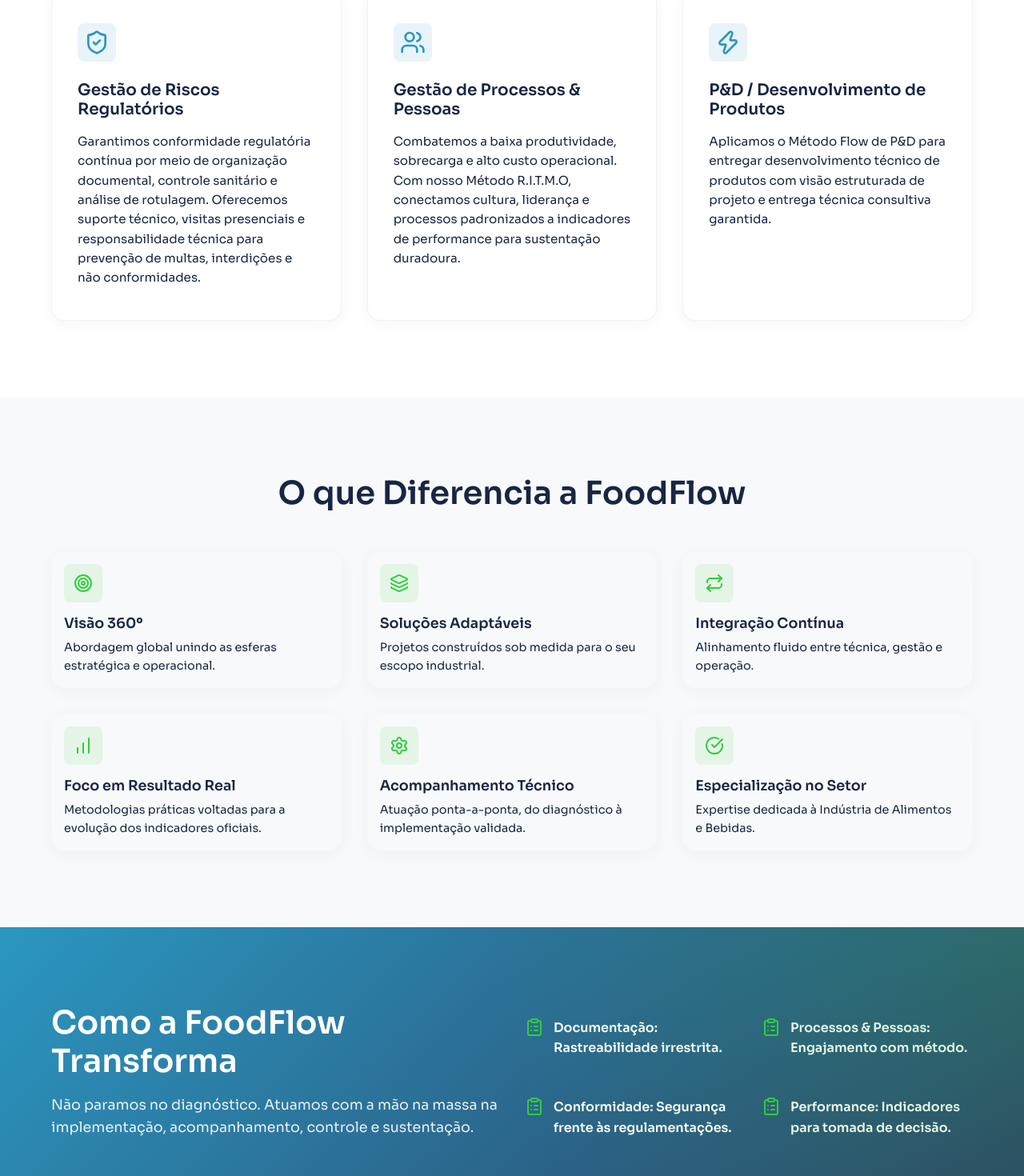
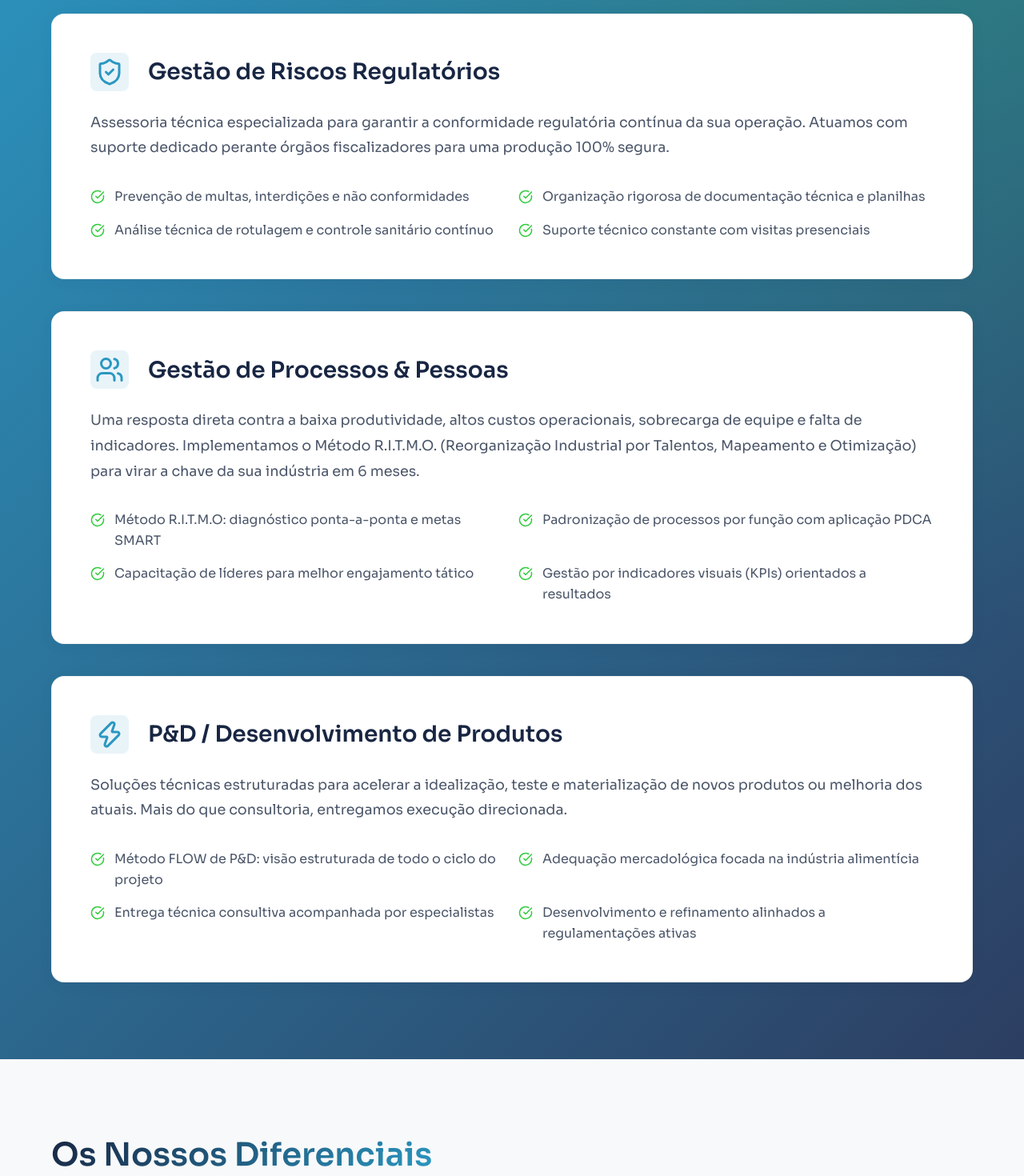
Before and after one commit to solutionsfoodflow-droid/foodflow-system, a React (Vite) app: page / in a window 1280 px wide. Shown: the part 1020-2490 px from the top of the page at 80% size. Built offline with nearby package versions, Linux system fonts and the light colour scheme; a web font is replaced by a local one.

Commit message:
feat(homepage-v3): implement V3 with expanded commercial copy and layout

```diff
--- a/src/App.tsx
+++ b/src/App.tsx
@@ -10,9 +10,9 @@
   Users,
   CheckCircle,
   BarChart,
-  ClipboardList,
   Layers,
-  Settings
+  Settings,
+  AlertCircle
 } from 'lucide-react';
 import './App.css';
 
@@ -21,82 +21,96 @@
 // Edite os textos, links e configurações aqui!
 // ==========================================
 const CONFIG = {
-  // Links e Assets Principais
   urls: {
-    acessarSistema: "/sistema", // Mude para: /login, #app, ou https://ondeestiver
-    logoPublicPath: "/imgs/Logotipos coloridos_07.png" // Ícone e logo na navbar
+    acessarSistema: "/sistema", // Mude aqui a rota (ex: /login, #app)
+    logoPublicPath: "/imgs/Logotipos coloridos_07.png", // Ícone e logo na navbar
+    favicon: "/imgs/Logotipos coloridos_07.png"
   },
 
-  // Header Nav
   navItems: [
     { label: "Home", href: "#home" },
     { label: "Soluções", href: "#solucoes" },
     { label: "Diferenciais", href: "#diferenciais" },
+    { label: "Sustentação", href: "#transformacao" },
     { label: "Sobre", href: "#sobre" },
   ],
 
-  // 1. Hero
   hero: {
-    headline: "Soluções que movem a indústria de Alimentos e Bebidas.",
-    subheadline: "Tecnologia, conformidade, organização de processos e pessoas com inovação aplicada. Transformamos estratégia em resultados consolidados.",
+    headline: "Soluções que movem a indústria de alimentos e bebidas",
+    subheadline: "A FoodFlow Solutions conecta conformidade, processos, pessoas e inovação aplicada para transformar a operação industrial com mais clareza, segurança e resultado.",
     primaryCta: "Acessar Sistema",
-    secondaryCta: "Falar com a FoodFlow"
+    secondaryCta: "Conhecer Soluções"
   },
 
-  // 2. Soluções Principais
   solucoes: {
-    sectionTitle: "Soluções que Movem a Indústria",
+    sectionTitle: "As Engrenagens da sua Operação",
     frentes: [
       {
-        icon: <ShieldCheck size={32} />,
+        icon: <ShieldCheck size={36} />,
         title: "Gestão de Riscos Regulatórios",
-        desc: "Garantimos conformidade regulatória contínua por meio de organização documental, controle sanitário e análise de rotulagem. Oferecemos suporte técnico, visitas presenciais e responsabilidade técnica para prevenção de multas, interdições e não conformidades."
+        desc: "Assessoria técnica especializada para garantir a conformidade regulatória contínua da sua operação. Atuamos com suporte dedicado perante órgãos fiscalizadores para uma produção 100% segura.",
+        benefits: [
+          "Prevenção de multas, interdições e não conformidades",
+          "Organização rigorosa de documentação técnica e planilhas",
+          "Análise técnica de rotulagem e controle sanitário contínuo",
+          "Suporte técnico constante com visitas presenciais"
+        ]
       },
       {
-        icon: <Users size={32} />,
+        icon: <Users size={36} />,
         title: "Gestão de Processos & Pessoas",
-        desc: "Combatemos a baixa produtividade, sobrecarga e alto custo operacional. Com nosso Método R.I.T.M.O, conectamos cultura, liderança e processos padronizados a indicadores de performance para sustentação duradoura."
+        desc: "Uma resposta direta contra a baixa produtividade, altos custos operacionais, sobrecarga de equipe e falta de indicadores. Implementamos o Método R.I.T.M.O. (Reorganização Industrial por Talentos, Mapeamento e Otimização) para virar a chave da sua indústria em 6 meses.",
+        benefits: [
+          "Método R.I.T.M.O: diagnóstico ponta-a-ponta e metas SMART",
+          "Padronização de processos por função com aplicação PDCA",
+          "Capacitação de líderes para melhor engajamento tático",
+          "Gestão por indicadores visuais (KPIs) orientados a resultados"
+        ]
       },
       {
-        icon: <Zap size={32} />,
+        icon: <Zap size={36} />,
         title: "P&D / Desenvolvimento de Produtos",
-        desc: "Aplicamos o Método Flow de P&D para entregar desenvolvimento técnico de produtos com visão estruturada de projeto e entrega técnica consultiva garantida."
+        desc: "Soluções técnicas estruturadas para acelerar a idealização, teste e materialização de novos produtos ou melhoria dos atuais. Mais do que consultoria, entregamos execução direcionada.",
+        benefits: [
+          "Método FLOW de P&D: visão estruturada de todo o ciclo do projeto",
+          "Adequação mercadológica focada na indústria alimentícia",
+          "Entrega técnica consultiva acompanhada por especialistas",
+          "Desenvolvimento e refinamento alinhados a regulamentações ativas"
+        ]
       }
     ]
   },
 
-  // 3. Diferenciais
-  diferenciais: [
-    { icon: <Target />, title: "Visão 360º", desc: "Abordagem global unindo as esferas estratégica e operacional." },
-    { icon: <Layers />, title: "Soluções Adaptáveis", desc: "Projetos construídos sob medida para o seu escopo industrial." },
-    { icon: <Repeat />, title: "Integração Contínua", desc: "Alinhamento fluido entre técnica, gestão e operação." },
-    { icon: <BarChart />, title: "Foco em Resultado Real", desc: "Metodologias práticas voltadas para a evolução dos indicadores oficiais." },
-    { icon: <Settings />, title: "Acompanhamento Técnico", desc: "Atuação ponta-a-ponta, do diagnóstico à implementação validada." },
-    { icon: <CheckCircle />, title: "Especialização no Setor", desc: "Expertise dedicada à Indústria de Alimentos e Bebidas." }
-  ],
-
-  // 4. Como a FoodFlow transforma
-  transformacao: {
-    title: "Como a FoodFlow Transforma",
-    subtitle: "Não paramos no diagnóstico. Atuamos com a mão na massa na implementação, acompanhamento, controle e sustentação.",
+  diferenciais: {
+    sectionTitle: "Os Nossos Diferenciais",
     items: [
-      "Documentação: Rastreabilidade irrestrita.",
-      "Processos & Pessoas: Engajamento com método.",
-      "Conformidade: Segurança frente às regulamentações.",
-      "Performance: Indicadores para tomada de decisão."
+      { icon: <Target />, title: "Visão 360º", desc: "Compreensão completa do ecossistema e cruzamento de dados de toda a planta." },
+      { icon: <Settings />, title: "Especialização Focada", desc: "Expertise dedicada exclusivamente à indústria de alimentos e bebidas." },
+      { icon: <Layers />, title: "Modelos Adaptáveis", desc: "Projetos construídos sob medida com flexibilidade operacional." },
+      { icon: <Repeat />, title: "Integração Contínua", desc: "Uma malha fluida que unifica a parte técnica, gestão e a linha de operação." },
+      { icon: <CheckCircle />, title: "Implementação Real", desc: "Acompanhamento que sai do papel, orientado e testado a resultados." },
+      { icon: <BarChart />, title: "Clareza Visual", desc: "Sistemas e métodos que tornam o complexo em rotinas perfeitamente legíveis." }
     ]
   },
 
-  // 5. Sobre / Posicionamento
-  sobre: {
-    title: "A Parceira da sua Indústria",
-    content: "A FoodFlow Solutions entrega soluções sob medida que vão muito além da consultoria tradicional. Conectamos processos robustos e inovação aplicável, unindo confiança, estrutura e clareza para viabilizar um crescimento sustentável, técnico sem ser pesado, e essencialmente comercial."
+  transformacao: {
+    title: "Como a FoodFlow Transforma",
+    subtitle: "Nós não paramos no diagnóstico. Conectamos estratégia empresarial, execução tática e rotina operacional entregando:",
+    blocks: [
+      { title: "Documentação & Processos", desc: "Processo limpo, rastreável e unificado." },
+      { title: "Pessoas & Cultura", desc: "Engajamento, treinamento e gestão de metas aplicáveis." },
+      { title: "Organização & Técnica", desc: "Estrutura e metodologias (SWOT, Ishikawa, 5W2H) rodando na prática." },
+      { title: "Acompanhamento de Resultados", desc: "Indicadores em tempo real para tomada de decisão sólida e segura." }
+    ]
   },
 
-  // 6. CTA Final
+  sobre: {
+    title: "O Seu Parceiro Estratégico",
+    content: "A FoodFlow Solutions existe para transformar a complexidade da indústria alimentícia em fluidez e crescimento. Somos parceiros estratégicos oferecendo solidez confiável aliada à inovação contínua. Para a sua indústria, um parceiro com confiança técnica, para o mercado, produtos e processos de altíssima exigência entregues sob medida."
+  },
+
   ctaFinal: {
-    headline: "Assuma o controle estruturado da sua indústria",
-    subheadline: "O método definitivo para destravar operações complexas de Alimentos e Bebidas.",
+    headline: "Pronto para estruturar sua operação com mais clareza, conformidade e resultado?",
     primaryCta: "Acessar Sistema",
     secondaryCta: "Falar com a FoodFlow"
   },
@@ -127,7 +141,7 @@
               src={CONFIG.urls.logoPublicPath}
               alt="FoodFlow Solutions"
               className="logo-image"
-              style={{ maxHeight: '45px', width: 'auto' }}
+              style={{ maxHeight: '42px', width: 'auto' }}
             />
           </a>
 
@@ -173,23 +187,52 @@
             <a href={CONFIG.urls.acessarSistema} className="btn btn-primary btn-lg">
               {CONFIG.hero.primaryCta} <ArrowRight size={18} />
             </a>
-            <a href="#sobre" className="btn btn-outline btn-lg">
+            <a href="#solucoes" className="btn btn-outline btn-lg">
               {CONFIG.hero.secondaryCta}
             </a>
           </div>
         </div>
       </section>
 
-      {/* 3. SOLUÇÕES QUE MOVEM A INDÚSTRIA */}
-      <section id="solucoes" className="section bg-white">
+      {/* 3. SOLUÇÕES EXTENSAS */}
+      <section id="solucoes" className="section bg-gradient text-white">
+        <div className="container" style={{ position: 'relative', zIndex: 2 }}>
+          <h2 className="section-title text-white">{CONFIG.solucoes.sectionTitle}</h2>
+          <p className="section-subtitle" style={{ color: 'rgba(255,255,255,0.9)' }}>
+            Eixos estratégicos sustentados por métodos aplicáveis.
+          </p>
+
+          <div className="solution-rich-grid mt-8">
+            {CONFIG.solucoes.frentes.map((item, index) => (
+              <div key={index} className="card rich-card" style={{ background: 'var(--color-white)', color: 'var(--color-dark)' }}>
+                <div className="rich-card-header">
+                  <div className="icon-wrapper primary-icon" style={{ margin: 0 }}>{item.icon}</div>
+                  <h3 className="rich-card-title">{item.title}</h3>
+                </div>
+                <p className="rich-card-desc">{item.desc}</p>
+                <div className="rich-card-bullets">
+                  {item.benefits.map((bullet, idx) => (
+                    <div key={idx} className="bullet-row">
+                      <CheckCircle size={18} className="text-secondary bullet-icon" />
+                      <span>{bullet}</span>
+                    </div>
+                  ))}
+                </div>
+              </div>
+            ))}
+          </div>
+        </div>
+      </section>
+
+      {/* 4. DIFERENCIAIS */}
+      <section id="diferenciais" className="section bg-gray-50">
         <div className="container">
-          <h2 className="section-title text-gradient-dark">{CONFIG.solucoes.sectionTitle}</h2>
-
+          <h2 className="section-title text-gradient-dark">{CONFIG.diferenciais.sectionTitle}</h2>
           <div className="grid grid-cols-3" style={{ marginTop: '3rem' }}>
-            {CONFIG.solucoes.frentes.map((item, index) => (
-              <div key={index} className="card hover-glow" style={{ animationDelay: `${index * 0.15}s` }}>
-                <div className="icon-wrapper primary-icon">{item.icon}</div>
-                <h3 style={{ fontSize: '1.25rem', marginBottom: '1rem', color: 'var(--color-dark)' }}>{item.title}</h3>
+            {CONFIG.diferenciais.items.map((item, index) => (
+              <div key={index} className="card hover-glow" style={{ padding: '2rem' }}>
+                <div className="icon-wrapper secondary-icon" style={{ marginBottom: '1rem' }}>{item.icon}</div>
+                <h3 style={{ fontSize: '1.25rem', marginBottom: '0.75rem', color: 'var(--color-dark)' }}>{item.title}</h3>
                 <p style={{ color: 'var(--color-gray-dark)', fontSize: '0.95rem' }}>{item.desc}</p>
               </div>
             ))}
@@ -197,65 +240,51 @@
         </div>
       </section>
 
-      {/* 4. SEÇÃO DE DIFERENCIAIS */}
-      <section id="diferenciais" className="section bg-gray-50">
+      {/* 5. COMO A FOODFLOW TRANSFORMA */}
+      <section id="transformacao" className="section bg-white">
         <div className="container">
-          <h2 className="section-title">O que Diferencia a FoodFlow</h2>
-          <div className="grid grid-cols-3" style={{ marginTop: '3rem' }}>
-            {CONFIG.diferenciais.map((item, index) => (
-              <div key={index} className="card" style={{ border: 'none', background: 'transparent', padding: '1rem' }}>
-                <div className="icon-wrapper secondary-icon" style={{ marginBottom: '1rem' }}>{item.icon}</div>
-                <h3 style={{ fontSize: '1.1rem', marginBottom: '0.5rem' }}>{item.title}</h3>
-                <p style={{ color: 'var(--color-gray-dark)', fontSize: '0.9rem' }}>{item.desc}</p>
-              </div>
-            ))}
-          </div>
-        </div>
-      </section>
-
-      {/* 5. COMO A FOODFLOW TRANSFORMA */}
-      <section className="section bg-gradient text-white">
-        <div className="container">
-          <div className="grid grid-cols-2" style={{ alignItems: 'center' }}>
-            <div>
-              <h2 className="section-title" style={{ textAlign: 'left', color: 'white' }}>{CONFIG.transformacao.title}</h2>
-              <p style={{ fontSize: '1.1rem', opacity: 0.9, marginBottom: '2rem' }}>
+          <div className="transform-layout">
+            <div className="transform-text">
+              <h2 className="section-title" style={{ textAlign: 'left' }}>{CONFIG.transformacao.title}</h2>
+              <p style={{ fontSize: '1.15rem', color: 'var(--color-gray-medium)', marginBottom: '2.5rem', maxWidth: '500px' }}>
                 {CONFIG.transformacao.subtitle}
               </p>
             </div>
-            <div>
-              <div className="grid grid-cols-2">
-                {CONFIG.transformacao.items.map((item, index) => (
-                  <div key={index} style={{ display: 'flex', gap: '0.75rem', marginBottom: '1rem' }}>
-                    <ClipboardList className="text-secondary" style={{ flexShrink: 0 }} />
-                    <p style={{ fontWeight: 600 }}>{item}</p>
+            <div className="transform-grid">
+              {CONFIG.transformacao.blocks.map((block, index) => (
+                <div key={index} className="transform-block">
+                  <div className="transform-icon">
+                    <AlertCircle size={28} className="text-primary" />
                   </div>
-                ))}
-              </div>
+                  <div>
+                    <h4 style={{ fontSize: '1.1rem', color: 'var(--color-dark)', marginBottom: '0.25rem' }}>{block.title}</h4>
+                    <p style={{ fontSize: '0.9rem', color: 'var(--color-gray-medium)' }}>{block.desc}</p>
+                  </div>
+                </div>
+              ))}
             </div>
           </div>
         </div>
       </section>
 
       {/* 6. SOBRE / POSICIONAMENTO */}
-      <section id="sobre" className="section bg-white">
+      <section id="sobre" className="section bg-dark-mesh text-white">
         <div className="container text-center about-container">
-          <Target className="about-icon text-primary" size={48} style={{ margin: '0 auto 1.5rem auto' }} />
-          <h2 className="section-title">{CONFIG.sobre.title}</h2>
-          <p className="about-content" style={{ color: 'var(--color-dark)' }}>{CONFIG.sobre.content}</p>
+          <Target className="about-icon text-secondary" size={48} style={{ margin: '0 auto 1.5rem auto' }} />
+          <h2 className="section-title text-white">{CONFIG.sobre.title}</h2>
+          <p className="about-content">{CONFIG.sobre.content}</p>
         </div>
       </section>
 
       {/* 7. CTA FINAL */}
-      <section className="section cta-final bg-dark-mesh text-white text-center">
-        <div className="container">
-          <h2 className="cta-headline">{CONFIG.ctaFinal.headline}</h2>
-          <p className="cta-subheadline">{CONFIG.ctaFinal.subheadline}</p>
-          <div className="hero-buttons mt-8">
+      <section className="section cta-final bg-gray-50 text-center">
+        <div className="container" style={{ maxWidth: '800px' }}>
+          <h2 className="cta-headline text-gradient-dark" style={{ marginBottom: '2rem' }}>{CONFIG.ctaFinal.headline}</h2>
+          <div className="hero-buttons">
             <a href={CONFIG.urls.acessarSistema} className="btn btn-primary btn-lg">
               {CONFIG.ctaFinal.primaryCta} <ArrowRight size={18} />
             </a>
-            <a href="#contato" className="btn btn-secondary btn-lg" style={{ borderColor: 'white', color: 'white' }}>
+            <a href="#contato" className="btn btn-outline btn-lg">
               {CONFIG.ctaFinal.secondaryCta}
             </a>
           </div>
@@ -263,26 +292,28 @@
       </section>
 
       {/* 8. FOOTER */}
-      <footer id="contato" className="footer" style={{ paddingBottom: '2rem' }}>
+      <footer id="contato" className="footer">
         <div className="container footer-grid">
           <div className="footer-brand">
             <img
               src={CONFIG.urls.logoPublicPath}
               alt="FoodFlow Solutions"
-              style={{ maxHeight: '40px', width: 'auto', marginBottom: '1rem', filter: 'brightness(0) invert(1)' }}
+              style={{ maxHeight: '45px', width: 'auto', marginBottom: '1rem', filter: 'brightness(0) invert(1)' }}
             />
-            <p>Conectando estratégia e processos.</p>
+            <p style={{ maxWidth: '250px' }}>Conectando estratégia, conformidade e processos.</p>
           </div>
           <div className="footer-links">
             <h4>Institucional</h4>
             <a href="#home">Home</a>
             <a href="#solucoes">Soluções</a>
             <a href="#diferenciais">Diferenciais</a>
+            <a href="#sobre">Nesse Movimento</a>
           </div>
           <div className="footer-links">
-            <h4>Contato</h4>
+            <h4>Contato e Rotinas</h4>
             <span style={{ display: 'block', color: 'var(--color-gray-medium)', marginBottom: '0.5rem' }}>{CONFIG.contact.email}</span>
-            <span style={{ display: 'block', color: 'var(--color-gray-medium)' }}>{CONFIG.contact.site}</span>
+            <span style={{ display: 'block', color: 'var(--color-gray-medium)', marginBottom: '1.5rem' }}>{CONFIG.contact.site}</span>
+            <a href={CONFIG.urls.acessarSistema} className="footer-acessar">Área do Sistema</a>
           </div>
         </div>
         <div className="footer-bottom">
--- a/src/index.css
+++ b/src/index.css
@@ -455,3 +455,90 @@
   color: var(--color-gray-medium);
   font-size: 0.875rem;
 }
+
+/* V3 Specific Layouts */
+.solution-rich-grid {
+  display: flex;
+  flex-direction: column;
+  gap: 2.5rem;
+}
+
+.rich-card {
+  padding: 3rem;
+  text-align: left;
+}
+
+.rich-card-header {
+  display: flex;
+  align-items: center;
+  gap: 1.5rem;
+  margin-bottom: 1.5rem;
+}
+
+.rich-card-title {
+  font-size: 1.75rem;
+  color: var(--color-dark);
+  margin: 0;
+}
+
+.rich-card-desc {
+  font-size: 1.1rem;
+  color: #4a5568;
+  margin-bottom: 2rem;
+  line-height: 1.8;
+}
+
+.rich-card-bullets {
+  display: grid;
+  grid-template-columns: 1fr 1fr;
+  gap: 1rem;
+}
+
+.bullet-row {
+  display: flex;
+  align-items: flex-start;
+  gap: 0.75rem;
+  color: #4a5568;
+}
+
+.bullet-icon {
+  flex-shrink: 0;
+  margin-top: 0.25rem;
+}
+
+.transform-layout {
+  display: grid;
+  grid-template-columns: 1fr 1.5fr;
+  gap: 4rem;
+  align-items: center;
+}
+
+.transform-grid {
+  display: grid;
+  grid-template-columns: 1fr 1fr;
+  gap: 2.5rem;
+}
+
+.transform-block {
+  display: flex;
+  gap: 1.25rem;
+}
+
+.transform-icon {
+  flex-shrink: 0;
+  background: rgba(43, 151, 193, 0.1);
+  width: 50px;
+  height: 50px;
+  border-radius: 50%;
+  display: flex;
+  align-items: center;
+  justify-content: center;
+}
+
+@media (max-width: 900px) {
+  .rich-card-bullets { grid-template-columns: 1fr; }
+  .transform-layout { grid-template-columns: 1fr; gap: 2.5rem; }
+  .transform-grid { grid-template-columns: 1fr; }
+  .rich-card { padding: 2rem; }
+  .rich-card-header { flex-direction: column; align-items: flex-start; gap: 1rem; }
+}
```
Also changed, not shown: src/App.css (+1 -184 lines), public/imgs/Logotipos coloridos_07.png (added).
